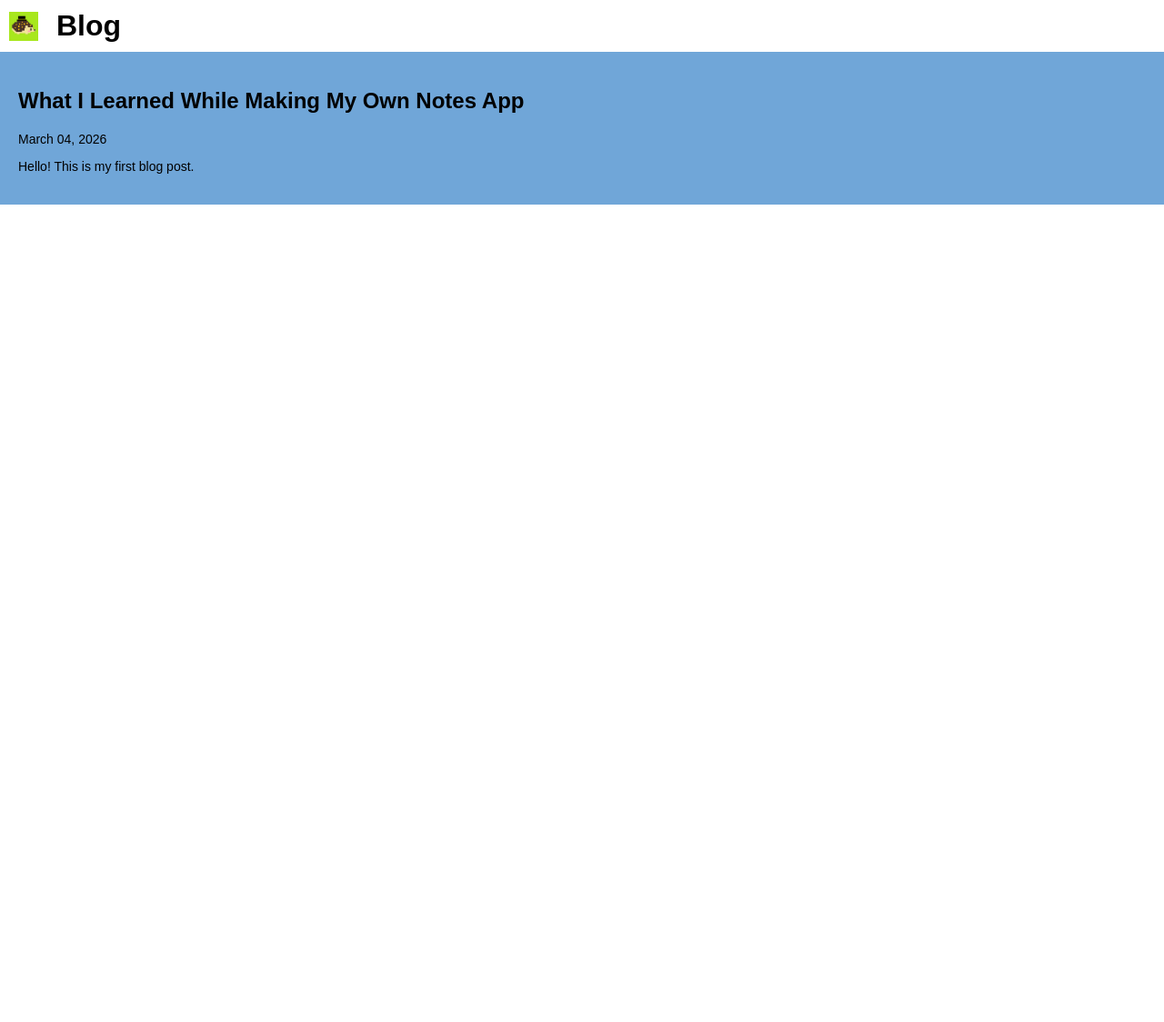
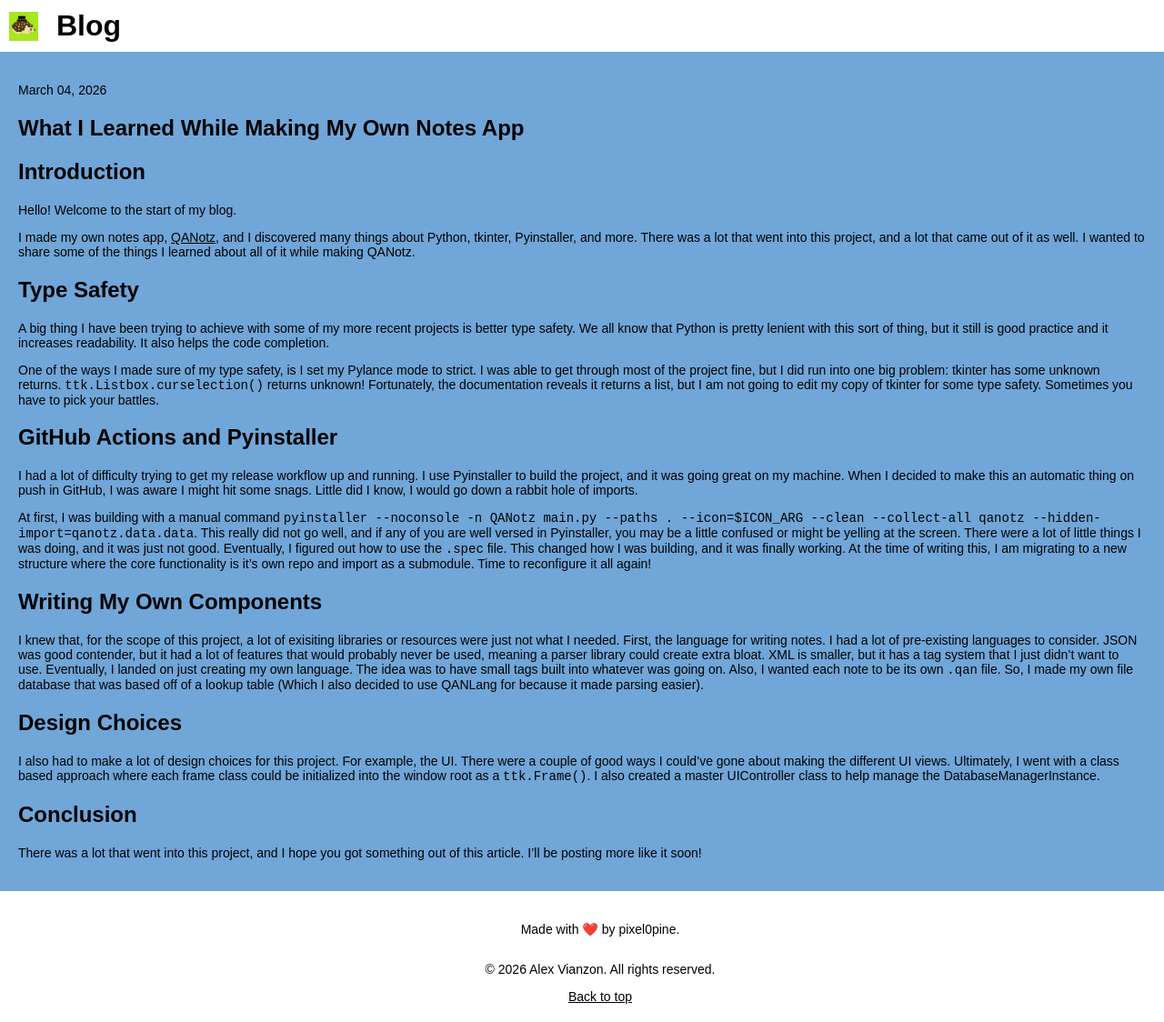
Before and after one commit to alexsvianzon/alexsvianzon.github.io, a Jekyll site: the page built from blog/_posts/2026-03-04-qanotz-dev.md, in a window 1280 px wide and 1124 px high. Shown: the whole window at 91% size. Built offline with Jekyll 4.4.1, drawn with Linux system fonts in a browser that asks for light colours; some web fonts are replaced.

Commit message:
Add .gitignore, update HTML layouts, enhance blog post, create sitemap, and refine CSS styles

```diff
--- a/_layouts/default.html
+++ b/_layouts/default.html
@@ -14,11 +14,16 @@
         <div id="header">
             <a href="/" class="header-item"><img src="/assets/images/favicon.png" height="32"></a>
             <div id="title" class="header-item" align="center">
-                <a href="#top">Blog</a>
+                <a href="/blog">Blog</a>
             </div>
         </div>
         <main>
             {{ content }}
         </main>
+        <div id="footer">
+            <p>Made with ❤️ by pixel0pine.</p>
+            <p>© 2026 Alex Vianzon. All rights reserved.</p>
+            <a href="#top" class="visible-link">Back to top</a>
+        </div>
     </body>
 </html>
--- a/_layouts/post.html
+++ b/_layouts/post.html
@@ -3,7 +3,7 @@ layout: default
 ---
 
 <article class="blog-post">
+    <p id="date">{{ page.date | date: "%B %d, %Y" }}</p>
     <h1>{{ page.title }}</h1>
-    <p class="date">{{ page.date | date: "%B %d, %Y" }}</p>
     {{ content }}
 </article>
--- a/blog/_posts/2026-03-04-qanotz-dev.md
+++ b/blog/_posts/2026-03-04-qanotz-dev.md
@@ -3,4 +3,32 @@ layout: post
 title: "What I Learned While Making My Own Notes App"
 ---
 
-Hello! This is my first blog post.
+## Introduction
+
+Hello! Welcome to the start of my blog.
+
+I made my own notes app, [QANotz](http://github.com/alexsvianzon/qanotz){: .visible-link}, and I discovered many things about Python, tkinter, Pyinstaller, and more. There was a lot that went into this project, and a lot that came out of it as well. I wanted to share some of the things I learned about all of it while making QANotz.
+
+## Type Safety
+
+A big thing I have been trying to achieve with some of my more recent projects is better type safety. We all know that Python is pretty lenient with this sort of thing, but it still is good practice and it increases readability. It also helps the code completion.
+
+One of the ways I made sure of my type safety, is I set my Pylance mode to strict. I was able to get through most of the project fine, but I did run into one big problem: tkinter has some unknown returns. `ttk.Listbox.curselection()` returns unknown! Fortunately, the documentation reveals it returns a list, but I am not going to edit my copy of tkinter for some type safety. Sometimes you have to pick your battles.
+
+## GitHub Actions and Pyinstaller
+
+I had a lot of difficulty trying to get my release workflow up and running. I use Pyinstaller to build the project, and it was going great on my machine. When I decided to make this an automatic thing on push in GitHub, I was aware I might hit some snags. Little did I know, I would go down a rabbit hole of imports.
+
+At first, I was building with a manual command `pyinstaller --noconsole -n QANotz main.py --paths . --icon=$ICON_ARG --clean --collect-all qanotz --hidden-import=qanotz.data.data`. This really did not go well, and if any of you are well versed in Pyinstaller, you may be a little confused or might be yelling at the screen. There were a lot of little things I was doing, and it was just not good. Eventually, I figured out how to use the `.spec` file. This changed how I was building, and it was finally working. At the time of writing this, I am migrating to a new structure where the core functionality is it's own repo and import as a submodule. Time to reconfigure it all again!
+
+## Writing My Own Components
+
+I knew that, for the scope of this project, a lot of exisiting libraries or resources were just not what I needed. First, the language for writing notes. I had a lot of pre-existing languages to consider. JSON was good contender, but it had a lot of features that would probably never be used, meaning a parser library could create extra bloat. XML is smaller, but it has a tag system that I just didn't want to use. Eventually, I landed on just creating my own language. The idea was to have small tags built into whatever was going on. Also, I wanted each note to be its own `.qan` file. So, I made my own file database that was based off of a lookup table (Which I also decided to use QANLang for because it made parsing easier).
+
+## Design Choices
+
+I also had to make a lot of design choices for this project. For example, the UI. There were a couple of good ways I could've gone about making the different UI views. Ultimately, I went with a class based approach where each frame class could be initialized into the window root as a `ttk.Frame()`. I also created a master UIController class to help manage the DatabaseManagerInstance.
+
+## Conclusion
+
+There was a lot that went into this project, and I hope you got something out of this article. I'll be posting more like it soon!
--- a/index.html
+++ b/index.html
@@ -33,7 +33,7 @@
                         <p>My personal website and blog</p>
                     </div>
                 </a>
-                <a href="./qanotz/">
+                <a href="/qanotz/">
                     <div class="grid-item github-link">
                         <h2>QANotz</h2>
                         <p>Study notes made simple</p>
@@ -43,7 +43,7 @@
                     <h2>Concatenari</h2>
                     <p>Concatenari is my own TCG/RPG game, in development. I'll get the TCG out someday! For now, I have an RPG mechanics test at <a href="https://pixel0pine.itch.io/concatenari-prototype" class="visible-link">here.</a></p>
                 </div>
-                <a href="./tiles/">
+                <a href="/tiles/">
                     <div class="grid-item game-link">
                         <h2>Tiles</h2>
                         <p>Tiles is a small puzzle game I am working on. The version on the page just has the account functionality.</p>
--- a/main.css
+++ b/main.css
@@ -1,5 +1,6 @@
 html {
     scroll-behavior: smooth;
+    overflow-x: hidden;
 }
 
 body {
--- a/style.css
+++ b/style.css
@@ -1,9 +1,6 @@
 #content-grid {
-    background-color: #70a6d8;
     width: 100%;
     gap: 20px;
-    padding-top: 20px;
-    padding-bottom: 20px;
 }
 
 .grid-item {
```
Also changed, not shown: sitemap.xml (added, +39 -0 lines), 1 other file.
